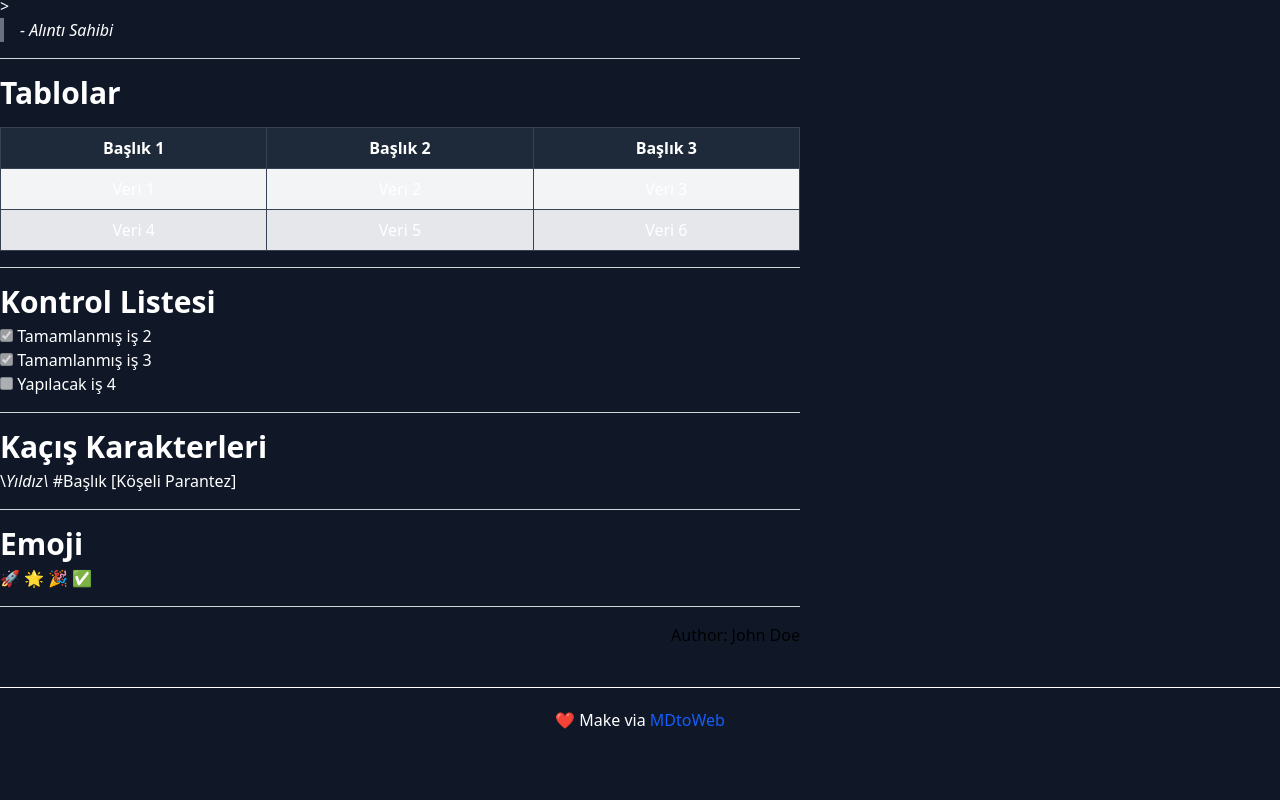
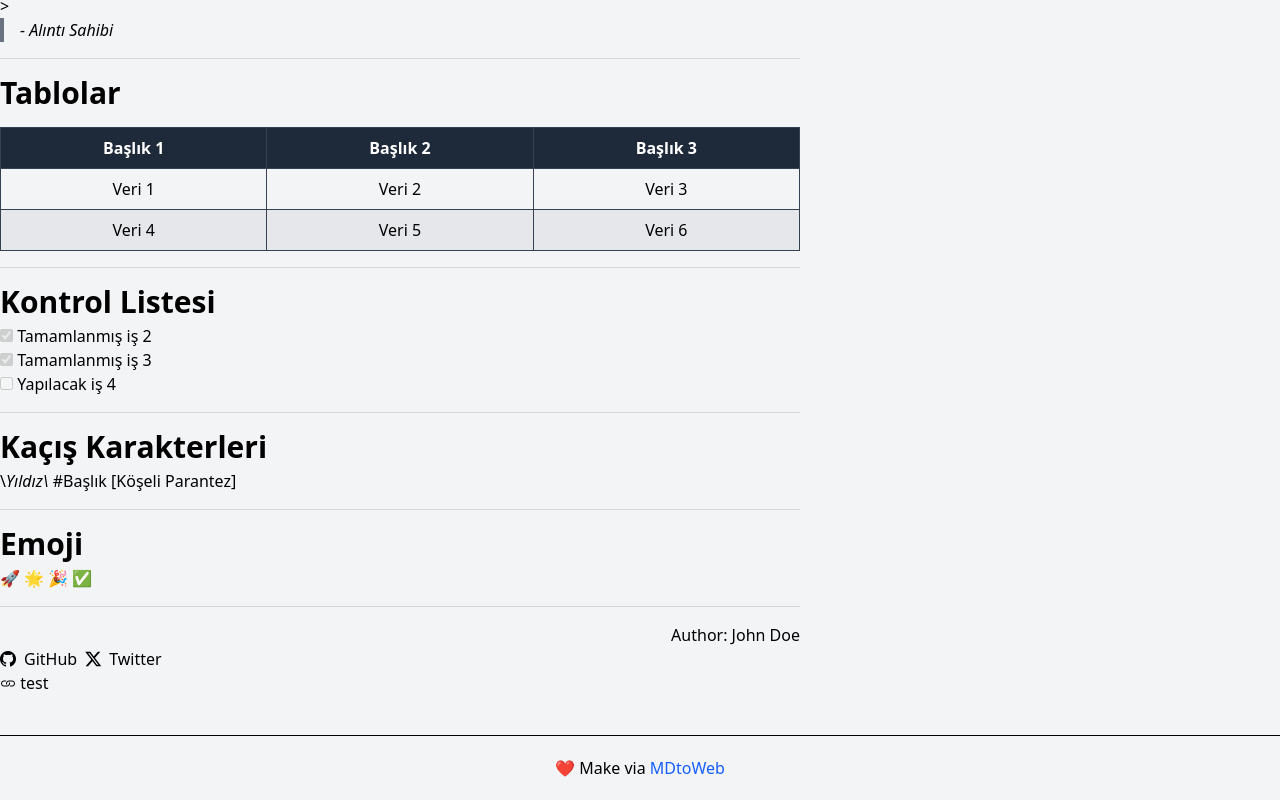
Before and after one commit to osmn-byhn/mdToWeb, a website: page index.html in a window 1280 px wide. Shown: the part 1554-2354 px from the top of the page. Before the commit the page ends 2306 px from the top, so only its background shows below. Drawn offline with nearby package versions, Linux system fonts and the light colour scheme.

Commit message:
commit for add somedetail

```diff
--- a/index.html
+++ b/index.html
@@ -18,7 +18,7 @@
     rel="stylesheet" />
 </head>
 
-<body class="bg-gray-900 text-white">
+<body class="bg-gray-100 text-black">
   <div id="app" class=" w-full lg:max-w-[800px] ">
     <div lang="aa" class="lang-content ">
       <h1 class='text-3xl font-bold my-1'>Headings</h1>
@@ -271,7 +271,6 @@
 
       <blockquote class='border-l-4 border-gray-500 pl-4 italic'>Bu bir
         alıntıdır.</blockquote>
-      >
       <blockquote class='border-l-4 border-gray-500 pl-4 italic'>- Alıntı Sahibi
       </blockquote>
 
@@ -374,6 +373,23 @@
       });
     </script>
     <p class="text-right text-black dark:text-white">Author: John Doe</p>
+    <div class="flex gap-2">
+      <a href="https://github.com/osmn-byhn" target="_blank"
+        class=" flex gap-2">
+        <i class="bi bi-github "></i>
+        <span class="">GitHub</span>
+      </a><a href="https://github.com/osmn-byhn" target="_blank"
+        class=" flex gap-2">
+        <i class="bi bi-twitter-x "></i>
+        <span class="">Twitter</span>
+      </a>
+    </div>
+    <div class="flex gap-2">
+      <a href="https://github.com/osmn-byhn" target="_blank" class="">
+        <i class="bi bi-link "></i>
+        <span class="">test</span>
+      </a>
+    </div>
   </div>
   <hr class="mt-10" />
   <div class="my-5">
```
Also changed, not shown: services/convertFile.js (+8 -9 lines), test.md (+0 -1 lines), consts/templates/basic.html (renamed from consts/themes/basic.html), consts/templates/navbar_and_footer.html (renamed from consts/themes/navbar_and_footer.html), consts/templates/navigation_link.html (renamed from consts/themes/navigation_link.html).
